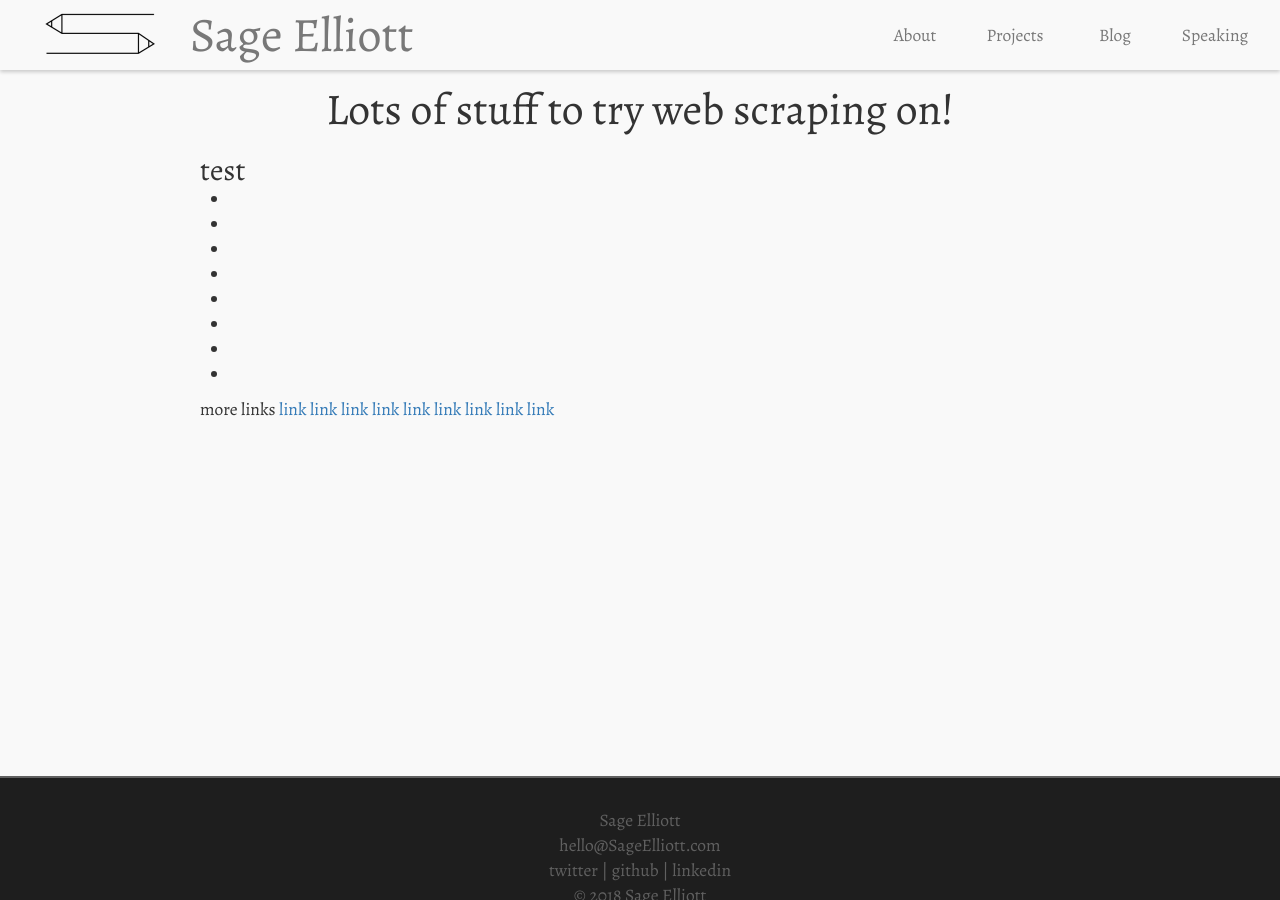
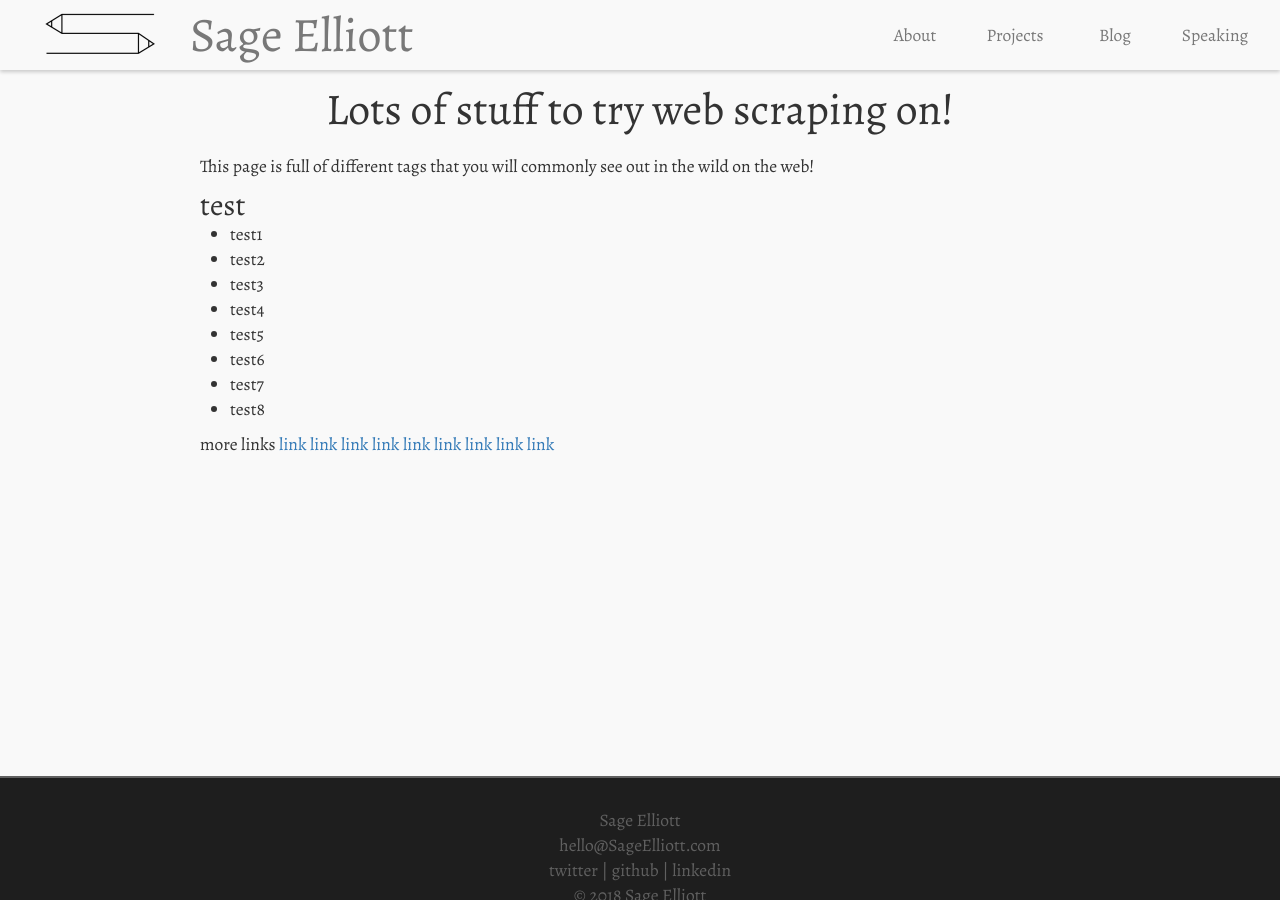
Before and after one commit to sagecodes/sage-blog, a Jekyll site: the page built from scrape-example-page.html, in a window 1280 px wide. Built offline with Jekyll 4.4.1, drawn with Linux system fonts in a browser that asks for light colours; nearby versions of some CDN libraries; some web fonts are replaced.

Commit message:
Add dummie contnet to scarpe

```diff
--- a/scrape-example-page.html
+++ b/scrape-example-page.html
@@ -7,18 +7,21 @@ permalink: /scrape/
 <div class="main-content">
 <h1>Lots of stuff to try web scraping on!</h1>
 
+<p>This page is full of different tags that you will commonly see
+    out in the wild on the web!</p>
+
 <h2 class="headline">test</h2>
 
 
 <ul>
-    <li></li>
-    <li></li>
-    <li></li>
-    <li></li>
-    <li></li>
-    <li></li>
-    <li></li>
-    <li></li>
+    <li>test1</li>
+    <li>test2</li>
+    <li>test3</li>
+    <li>test4</li>
+    <li>test5</li>
+    <li>test6</li>
+    <li>test7</li>
+    <li>test8</li>
 </ul>
 
 more links
```
